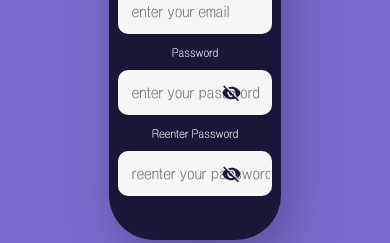
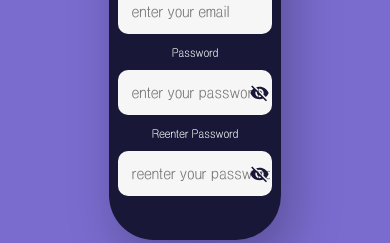
Before and after one commit to 2023-kodomo/fronEnd, a React (Create React App) app: page /Register in a window 390 px wide. Shown: the part 620-863 px from the top of the page. Built offline with nearby package versions, Linux system fonts and the light colour scheme; no server answers.

Commit message:
⚡:: 회원가입 반응형 완성

```diff
--- a/src/components/registerpage/registercomponent.jsx
+++ b/src/components/registerpage/registercomponent.jsx
@@ -63,6 +63,11 @@ const SignUpHeader = styled.div`
 
   margin-top: 83px;
   margin-right: 201.5px;
+
+  @media (max-device-width: 700px) {
+    font-size: 170%;
+    margin-top: 20%;
+  }
 `;
 
 const Line = styled.div`
@@ -90,7 +95,7 @@ const Description = styled.p`
 `;
 
 const InputInformation = styled.input`
-  width: 300px;
+  width: 100%;
   height: 45px;
   flex-shrink: 0;
 
@@ -112,10 +117,6 @@ const InputInformation = styled.input`
   &::selection {
     background-color: #7a6ccf;
     color: #181738;
-  }
-  @media (max-device-width: 820px) {
-    max-width: 300px;
-    width: 90%;
   }
 `;
 
@@ -158,20 +159,24 @@ const CheckPassword = styled.button`
 
   position: absolute;
   top: 13.5px;
-  left: 50%; //542px
+  left: 259px;
 
   cursor: pointer;
 
   @media (max-device-width: 820px) {
-    left: 65%;
+    left: 85%;
   }
 `;
 
-const PasswordBox = styled.div`
+const InputBox = styled.div`
   position: relative;
   justify-content: center;
   display: flex;
-  width: 100%;
+  width: 300px;
+  @media (max-device-width: 820px) {
+    max-width: 300px;
+    width: 90%;
+  }
 `;
 
 const ErrorMessage = styled.p`
@@ -273,6 +278,7 @@ const RegisterPageComponent = () => {
           <Line />
 
           <Description>User Id</Description>
+          <InputBox>
             <InputInformation
               placeholder="enter your id"
               maxLength={maxLength}
@@ -282,16 +288,19 @@ const RegisterPageComponent = () => {
                 isPossible();
               }}
             />
+          </InputBox>
           <Description>Email</Description>
+          <InputBox>
             <InputInformation
               placeholder="enter your email"
               type="email"
               ref={inputEmail}
               onChange={isPossible}
             />
+          </InputBox>
 
           <Description>Password</Description>
-          <PasswordBox>
+          <InputBox>
             <InputInformation
               placeholder="enter your password"
               type={inputType.type}
@@ -307,10 +316,10 @@ const RegisterPageComponent = () => {
               onMouseUp={removeInput}
               url={inputType.url}
             />
-          </PasswordBox>
+          </InputBox>
 
           <Description>Reenter Password</Description>
-          <PasswordBox>
+          <InputBox>
             <InputInformation
               placeholder="reenter your password"
               type={reInputType.type}
@@ -327,7 +336,7 @@ const RegisterPageComponent = () => {
               url={reInputType.url}
             />
             <ErrorMessage ref={passwordMessage}>{errorMessage}</ErrorMessage>
-          </PasswordBox>
+          </InputBox>
 
           <CompleteButton background={completeColor} onClick={isPossible}>
             회원가입
```
Lines whose indentation alone changed are shown as unchanged.
